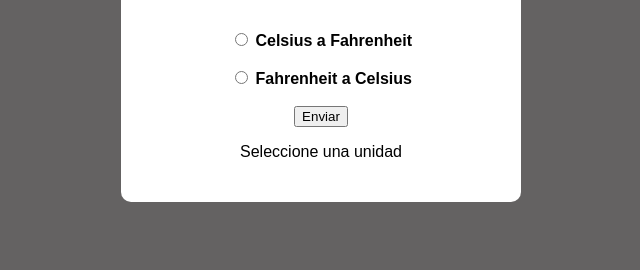
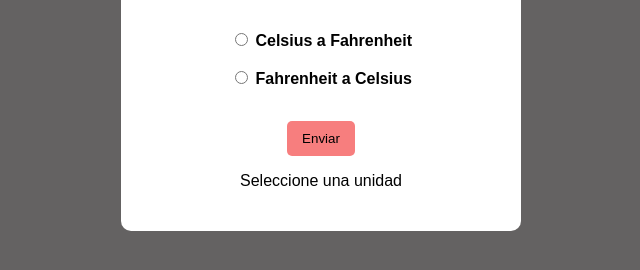
Before and after one commit to marlonroman/practica_javascript_6, a plain HTML site: page index.html in a window 1280 px wide. Shown: the part 174-444 px from the top of the page, without its empty margins (319-959 px from the left). Drawn offline with Linux system fonts and the light colour scheme.

Commit message:
estilo_button

```diff
--- a/estilos/estilos.css
+++ b/estilos/estilos.css
@@ -30,3 +30,13 @@ label{
     font-size: 1.5 em;
     font-weight: bold;
 }
+
+button{
+    margin-top:15px;
+    background-color: rgb(247, 126, 126);
+    font-size: 1.5 em;
+    border: none;
+    padding: 10px 15px;
+    border-radius: 5px;
+    cursor: pointer;
+}
```
